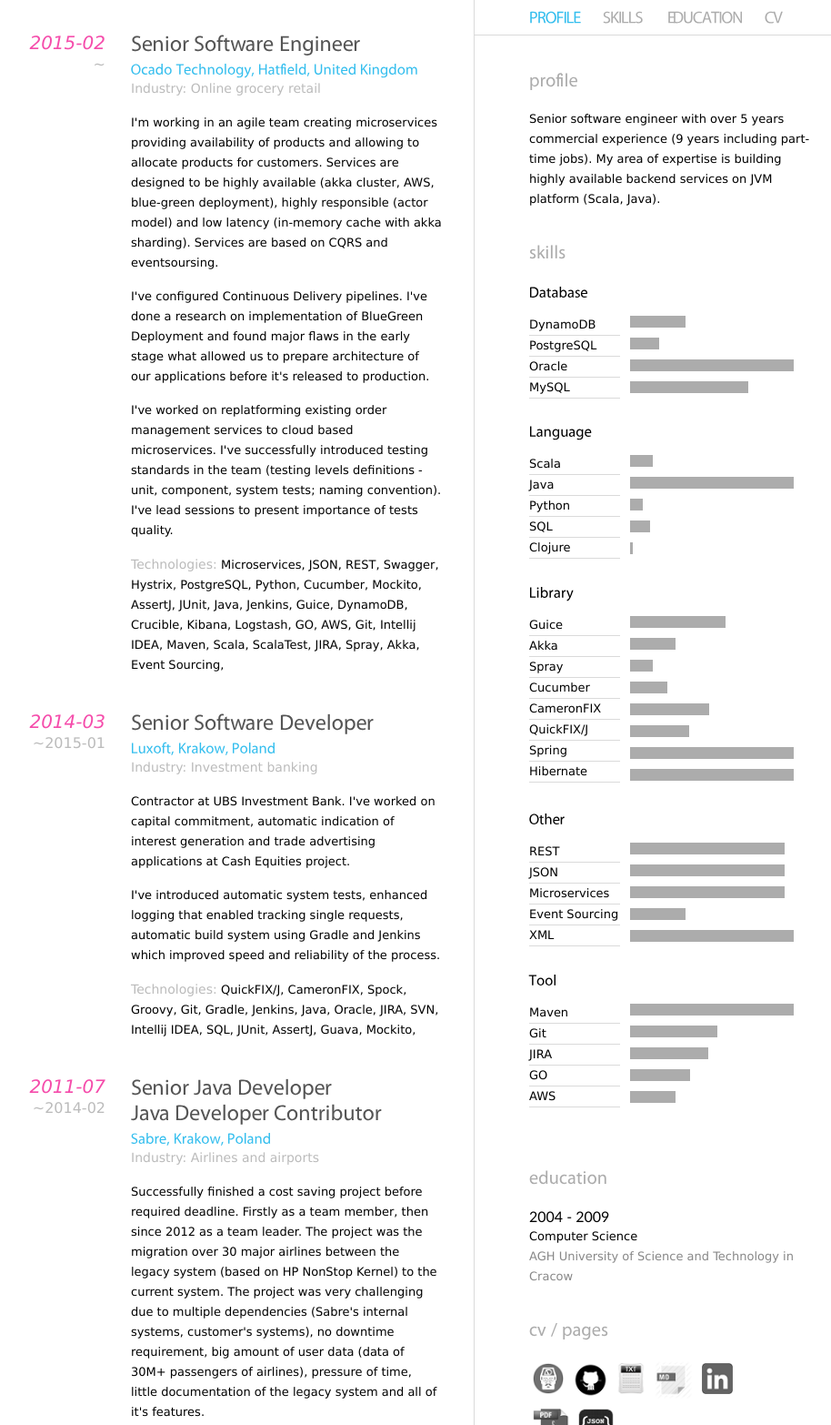
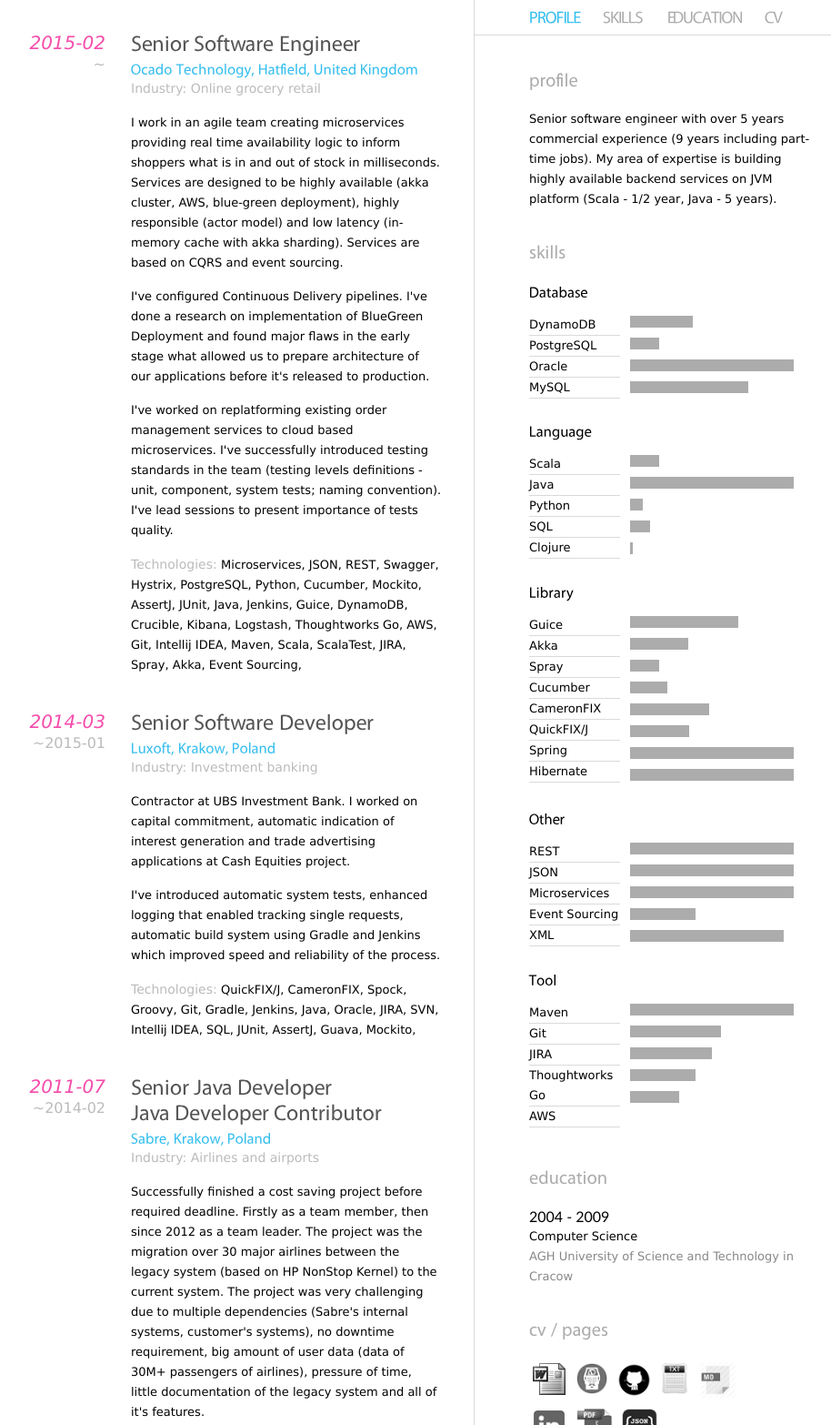
Before and after one commit to lukasz-kusek/home-page, a plain HTML site: page index.html in a window 1280 px wide. Shown: the part 237-1803 px from the top of the page at 91% size, without its empty margins (153-1067 px from the left). Drawn offline with Linux system fonts and the light colour scheme.

Commit message:
Docx added

```diff
--- a/index.html
+++ b/index.html
@@ -99,7 +99,7 @@
 							<h3>Senior Software Engineer</h3>
 							<h5>Ocado Technology, Hatfield, United Kingdom</h5>
 							<p><em>Industry: Online grocery retail</em></p>
-							<p>I'm working in an agile team creating microservices providing availability of products and allowing to allocate products for customers. Services are designed to be highly available (akka cluster, AWS, blue-green deployment), highly responsible (actor model) and low latency (in-memory cache with akka sharding). Services are based on CQRS and eventsoursing.</p>
+							<p>I work in an agile team creating microservices providing real time availability logic to inform shoppers what is in and out of stock in milliseconds. Services are designed to be highly available (akka cluster, AWS, blue-green deployment), highly responsible (actor model) and low latency (in-memory cache with akka sharding). Services are based on CQRS and event sourcing.</p>
 							<p>I've configured Continuous Delivery pipelines. I've done a research on implementation of BlueGreen Deployment and found major flaws in the early stage what allowed us to prepare architecture of our applications before it's released to production.</p>
 							<p>I've worked on replatforming existing order management services to cloud based microservices. I've successfully introduced testing standards in the team (testing levels definitions - unit, component, system tests; naming convention). I've lead sessions to present importance of tests quality.</p>
                             <p><em>Technologies: </em>
@@ -121,7 +121,7 @@
                                 Crucible,
                                 Kibana,
                                 Logstash,
-                                GO,
+                                Thoughtworks Go,
                                 AWS,
                                 Git,
                                 Intellij IDEA,
@@ -154,7 +154,7 @@
 							<h3>Senior Software Developer</h3>
 							<h5>Luxoft, Krakow, Poland</h5>
 							<p><em>Industry: Investment banking</em></p>
-							<p>Contractor at UBS Investment Bank. I've worked on capital commitment, automatic indication of interest generation and trade advertising applications at Cash Equities project.</p>
+							<p>Contractor at UBS Investment Bank. I worked on capital commitment, automatic indication of interest generation and trade advertising applications at Cash Equities project.</p>
 							<p>I've introduced automatic system tests, enhanced logging that enabled tracking single requests, automatic build system using Gradle and Jenkins which improved speed and reliability of the process.</p>
                             <p><em>Technologies: </em>
                                 QuickFIX/J,
@@ -322,7 +322,7 @@
 			<!-- start of profile info (sidebar) -->
 			<div id="profile" class="sidebarPanel">
 				<h4>profile</h4>
-				<p>Senior software engineer with over 5 years commercial experience (9 years including part-time jobs). My area of expertise is building highly available backend services on JVM platform (Scala, Java).</p>
+				<p>Senior software engineer with over 5 years commercial experience (9 years including part-time jobs). My area of expertise is building highly available backend services on JVM platform (Scala - 1/2 year, Java - 5 years).</p>
 			</div>
 			<!-- // end of profile info (sidebar) -->
 			<!-- start of skills info (sidebar) -->
@@ -344,12 +344,12 @@
 						<ul>
 							<li>
 								<div class="progress_container">
-									<div class="progress_bar" style="width: 34.07608080629269%;"></div>
+									<div class="progress_bar" style="width: 38.43837436449455%;"></div>
 								</div>
 							</li>
 							<li>
 								<div class="progress_container">
-									<div class="progress_bar" style="width: 17.833913874176677%;"></div>
+									<div class="progress_bar" style="width: 17.833913874176673%;"></div>
 								</div>
 							</li>
 							<li>
@@ -381,7 +381,7 @@
 						<ul>
 							<li>
 								<div class="progress_container">
-									<div class="progress_bar" style="width: 14.134120863654429%;"></div>
+									<div class="progress_bar" style="width: 17.930238995678426%;"></div>
 								</div>
 							</li>
 							<li>
@@ -391,12 +391,12 @@
 							</li>
 							<li>
 								<div class="progress_container">
-									<div class="progress_bar" style="width: 7.759638699168876%;"></div>
+									<div class="progress_bar" style="width: 7.759638699168872%;"></div>
 								</div>
 							</li>
 							<li>
 								<div class="progress_container">
-									<div class="progress_bar" style="width: 12.172723750870396%;"></div>
+									<div class="progress_bar" style="width: 12.172723750870393%;"></div>
 								</div>
 							</li>
 							<li>
@@ -426,32 +426,32 @@
 						<ul>
 							<li>
 								<div class="progress_container">
-									<div class="progress_bar" style="width: 58.56066125370296%;"></div>
+									<div class="progress_bar" style="width: 66.05738004607933%;"></div>
 								</div>
 							</li>
 							<li>
 								<div class="progress_container">
-									<div class="progress_bar" style="width: 27.912600663926586%;"></div>
+									<div class="progress_bar" style="width: 35.40931945630295%;"></div>
 								</div>
 							</li>
 							<li>
 								<div class="progress_container">
-									<div class="progress_bar" style="width: 13.956300331963293%;"></div>
+									<div class="progress_bar" style="width: 17.704659728151476%;"></div>
 								</div>
 							</li>
 							<li>
 								<div class="progress_container">
-									<div class="progress_bar" style="width: 22.986045442332276%;"></div>
+									<div class="progress_bar" style="width: 22.986045442332273%;"></div>
 								</div>
 							</li>
 							<li>
 								<div class="progress_container">
-									<div class="progress_bar" style="width: 48.07831775714568%;"></div>
+									<div class="progress_bar" style="width: 48.07831775714567%;"></div>
 								</div>
 							</li>
 							<li>
 								<div class="progress_container">
-									<div class="progress_bar" style="width: 36.058738317859266%;"></div>
+									<div class="progress_bar" style="width: 36.05873831785926%;"></div>
 								</div>
 							</li>
 							<li>
@@ -483,27 +483,27 @@
 						<ul>
 							<li>
 								<div class="progress_container">
-									<div class="progress_bar" style="width: 94.62485739405237%;"></div>
-								</div>
-							</li>
-							<li>
-								<div class="progress_container">
-									<div class="progress_bar" style="width: 94.62485739405237%;"></div>
-								</div>
-							</li>
-							<li>
-								<div class="progress_container">
-									<div class="progress_bar" style="width: 94.62485739405237%;"></div>
-								</div>
-							</li>
-							<li>
-								<div class="progress_container">
-									<div class="progress_bar" style="width: 33.82679345796542%;"></div>
+									<div class="progress_bar" style="width: 100.0%;"></div>
 								</div>
 							</li>
 							<li>
 								<div class="progress_container">
 									<div class="progress_bar" style="width: 100.0%;"></div>
+								</div>
+							</li>
+							<li>
+								<div class="progress_container">
+									<div class="progress_bar" style="width: 100.0%;"></div>
+								</div>
+							</li>
+							<li>
+								<div class="progress_container">
+									<div class="progress_bar" style="width: 40.202910823441655%;"></div>
+								</div>
+							</li>
+							<li>
+								<div class="progress_container">
+									<div class="progress_bar" style="width: 93.6870122596157%;"></div>
 								</div>
 							</li>
 						</ul>
@@ -516,7 +516,7 @@
 							<li>Maven</li>
 							<li>Git</li>
 							<li>JIRA</li>
-							<li>GO</li>
+							<li>Thoughtworks Go</li>
 							<li>AWS</li>
 						</ul>
 					</div>
@@ -530,22 +530,22 @@
 							</li>
 							<li>
 								<div class="progress_container">
-									<div class="progress_bar" style="width: 53.18627260464651%;"></div>
+									<div class="progress_bar" style="width: 55.29969478322444%;"></div>
 								</div>
 							</li>
 							<li>
 								<div class="progress_container">
-									<div class="progress_bar" style="width: 47.9254550405059%;"></div>
+									<div class="progress_bar" style="width: 50.27637867722689%;"></div>
 								</div>
 							</li>
 							<li>
 								<div class="progress_container">
-									<div class="progress_bar" style="width: 36.9326545378136%;"></div>
+									<div class="progress_bar" style="width: 39.77985201726599%;"></div>
 								</div>
 							</li>
 							<li>
 								<div class="progress_container">
-									<div class="progress_bar" style="width: 27.699490903360196%;"></div>
+									<div class="progress_bar" style="width: 29.83488901294949%;"></div>
 								</div>
 							</li>
 						</ul>
@@ -571,6 +571,7 @@
 				<h4>cv / pages</h4>
 
 				<p style="width: 250px">
+					<a href="KusekLukaszCV.docx"><img src="website/icon/docx.png" alt="CV in Docx format"/></a>
 					<a href="KusekLukaszCV.adoc"><img src="website/icon/asciidoctor.png" alt="CV in Asciidoc format"/></a>
 					<a href="https://github.com/lukasz-kusek"><img src="website/icon/github.png" alt="GitHub page"/></a>
 					<a href="KusekLukaszCV.txt"><img src="website/icon/txt.png" alt="CV in TXT format"/></a>
```
Also changed, not shown: KusekLukaszCV.txt, website/icon/docx.png (added), 3 other files.
